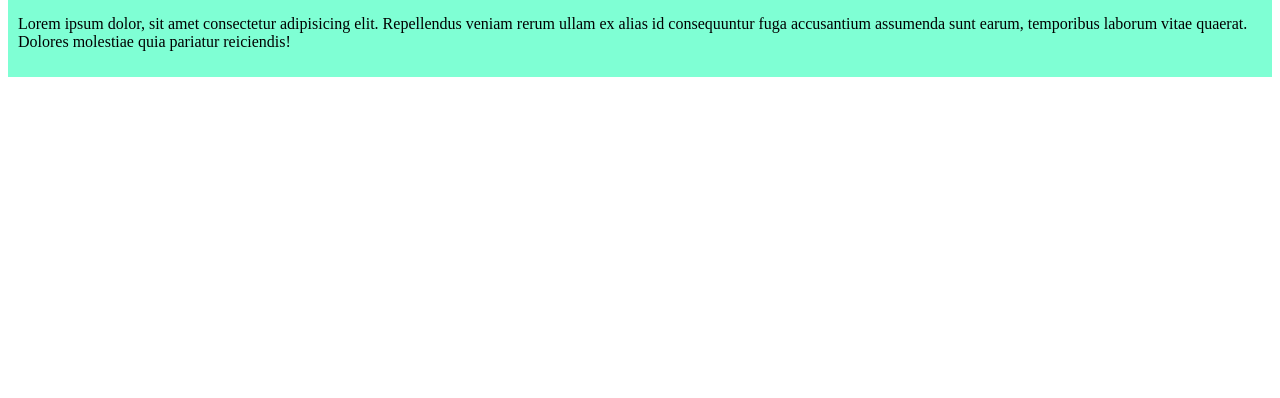
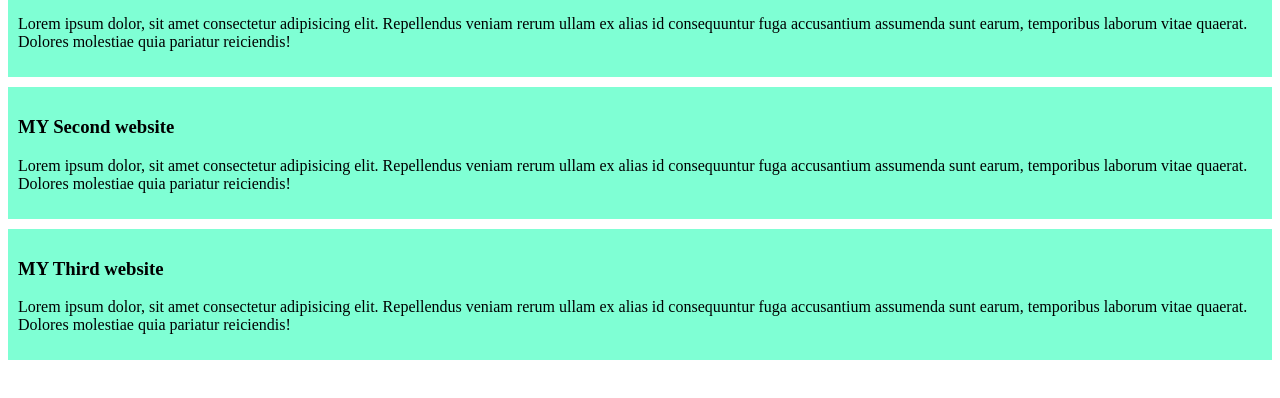
Before and after one commit to asraful613/my-simple-website, a plain HTML site: page index.html in a window 1280 px wide. Shown: the part 62-460 px from the top of the page. Drawn offline with Linux system fonts and the light colour scheme.

Commit message:
added the second and third website

```diff
--- a/blog.css
+++ b/blog.css
@@ -1,4 +1,5 @@
 div{
   background-color: aquamarine;
   padding:10px;
+  margin-bottom: 10px;
 }
--- a/index.html
+++ b/index.html
@@ -13,5 +13,17 @@
 
     </p>
   </div>
+  <div>
+    <h3>MY Second website</h3>
+    <p>Lorem ipsum dolor, sit amet consectetur adipisicing elit. Repellendus veniam rerum ullam ex alias id consequuntur fuga accusantium assumenda sunt earum, temporibus laborum vitae quaerat. Dolores molestiae quia pariatur reiciendis!
+
+    </p>
+  </div>
+  <div>
+    <h3>MY Third website</h3>
+    <p>Lorem ipsum dolor, sit amet consectetur adipisicing elit. Repellendus veniam rerum ullam ex alias id consequuntur fuga accusantium assumenda sunt earum, temporibus laborum vitae quaerat. Dolores molestiae quia pariatur reiciendis!
+
+    </p>
+  </div>
 </body>
 </html>
```
